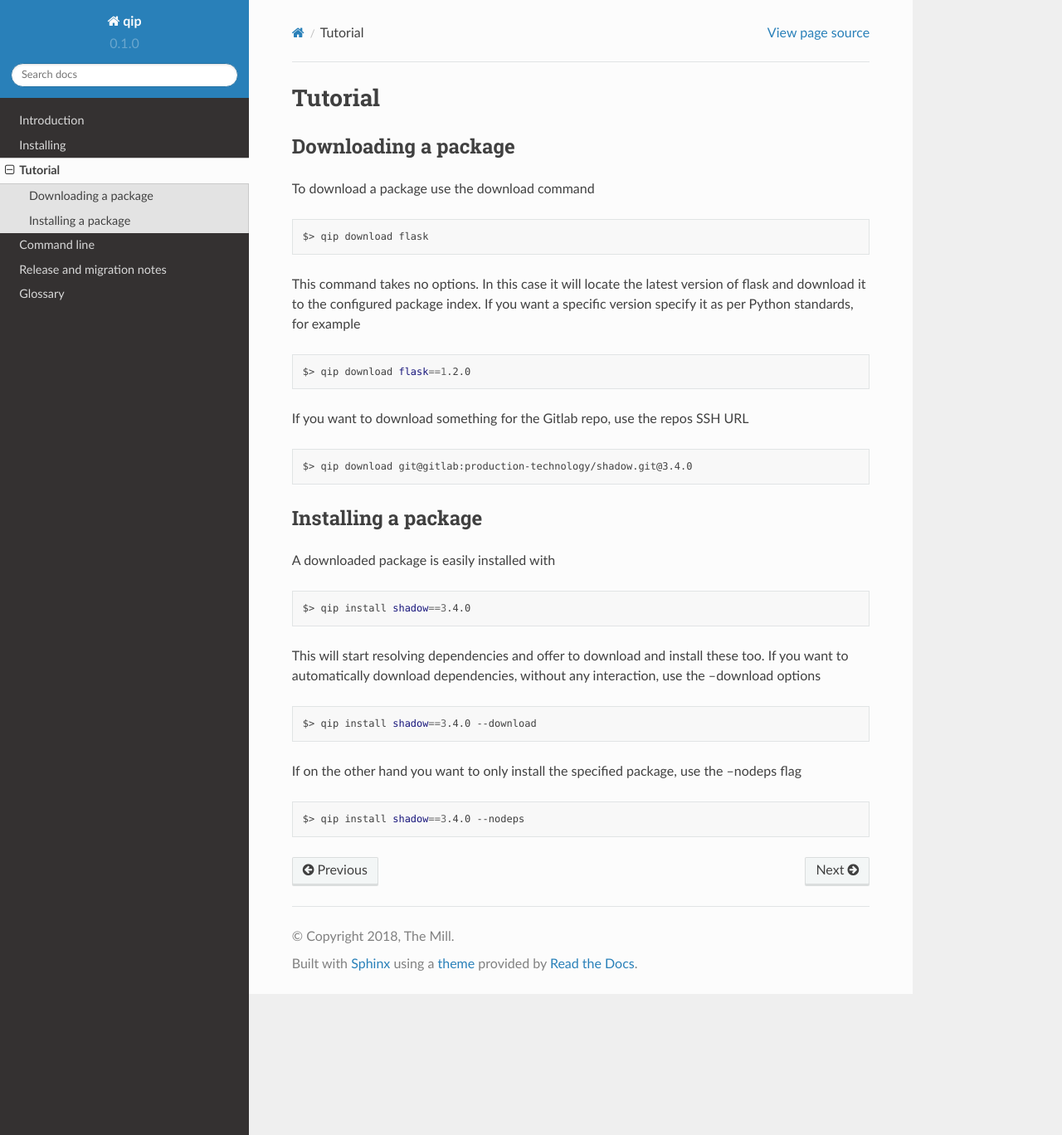
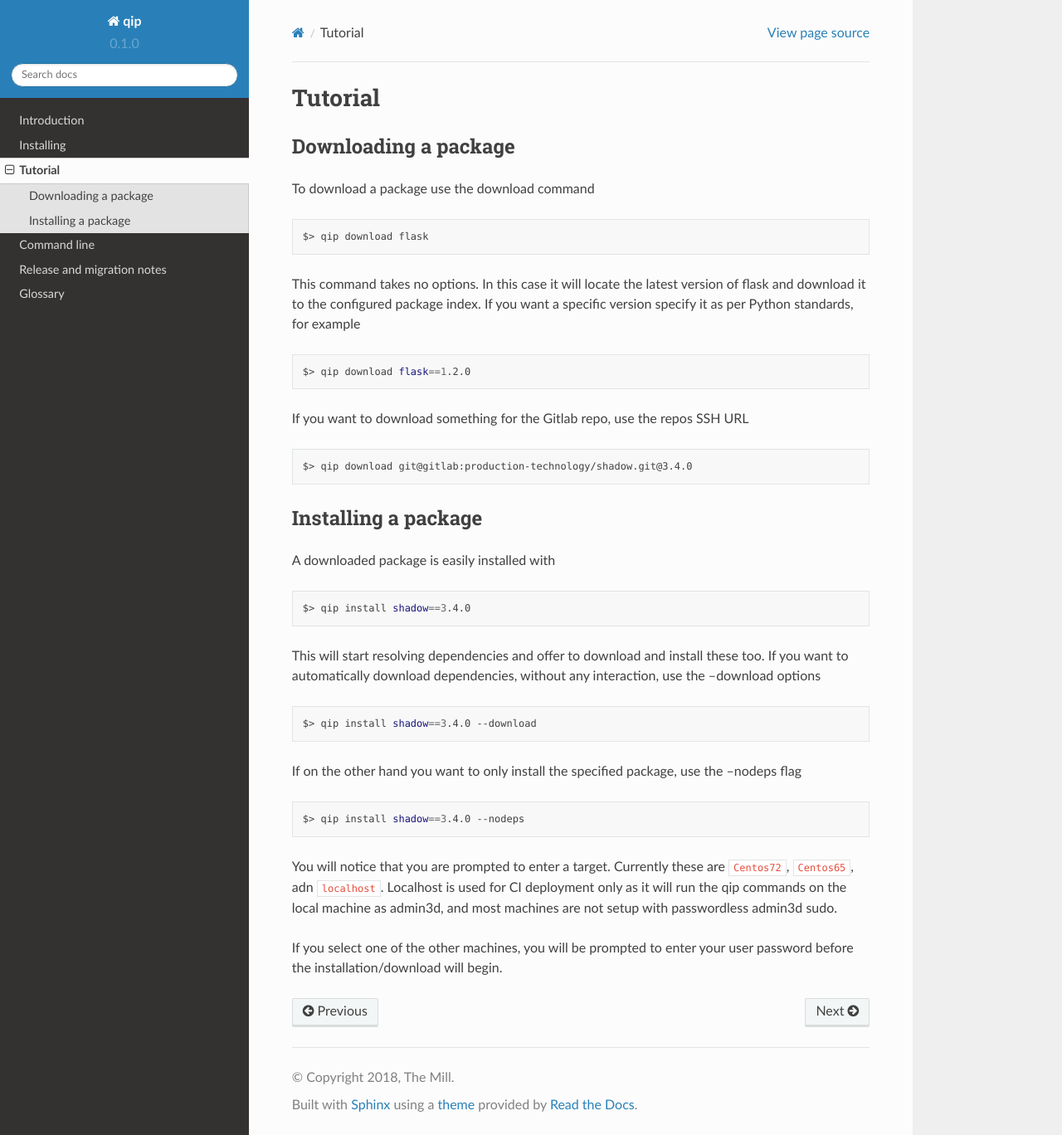
Before and after one commit to themill/qip, a Sphinx documentation site: the page built from doc/tutorial.rst, in a window 1280 px wide and 1368 px high. Shown: the whole window at 83% size. Built offline with Sphinx 7.4.7 and the Read the Docs theme 2.0.0, drawn with Linux system fonts in a browser that asks for light colours.

```diff
--- a/doc/tutorial.rst
+++ b/doc/tutorial.rst
@@ -49,3 +49,11 @@ If on the other hand you want to only install the specified package, use the --n
 .. code-block:: bash
 
     $> qip install shadow==3.4.0 --nodeps
+
+You will notice that you are prompted to enter a target. Currently these are ``Centos72``,
+``Centos65``, adn ``localhost``. Localhost is used for CI deployment only as it will
+run the qip commands on the local machine as admin3d, and most machines are not setup
+with passwordless admin3d sudo.
+
+If you select one of the other machines, you will be prompted to enter your user password
+before the installation/download will begin.
```
Also changed, not shown: doc/developer_info.rst (added, +23 -0 lines).
